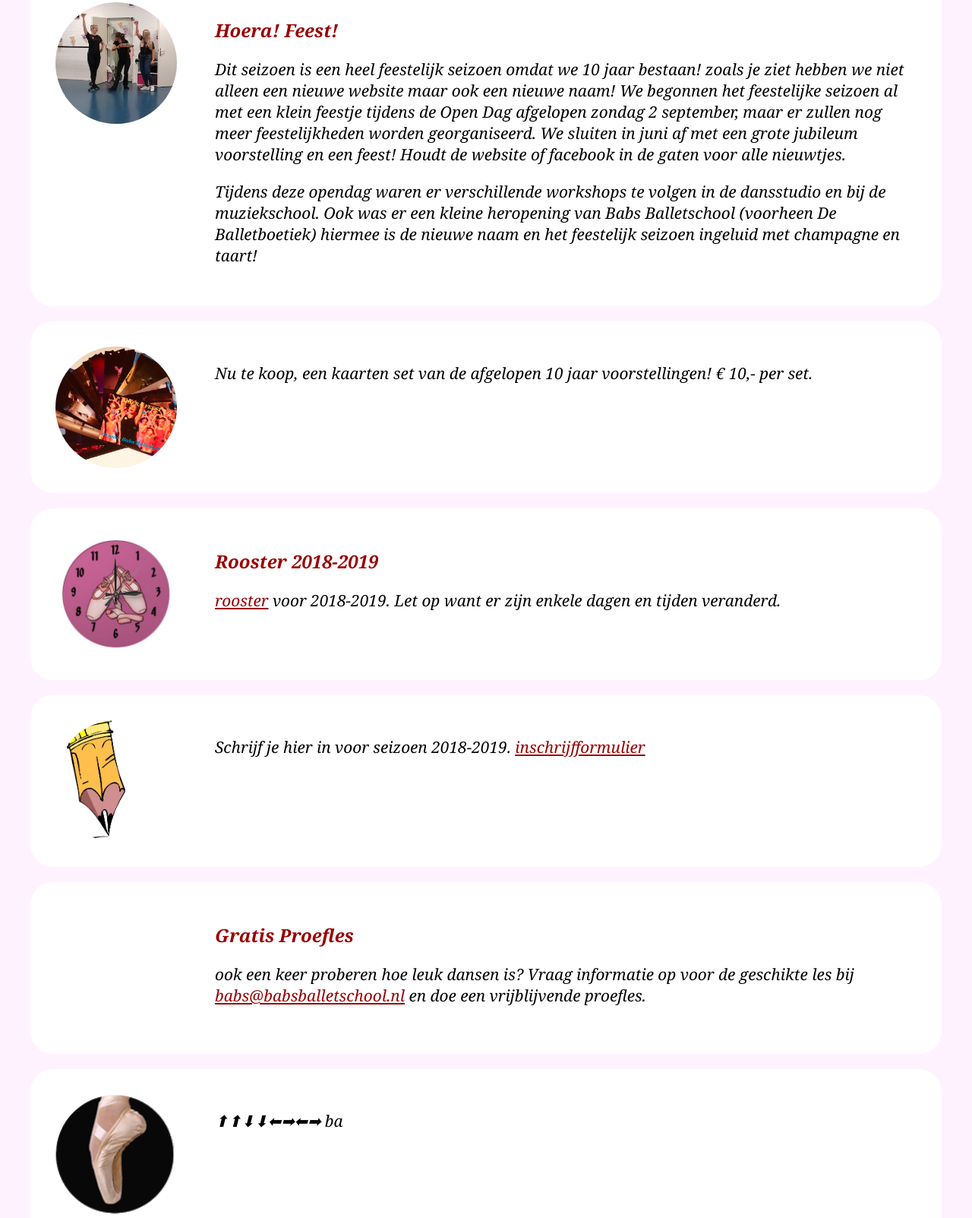
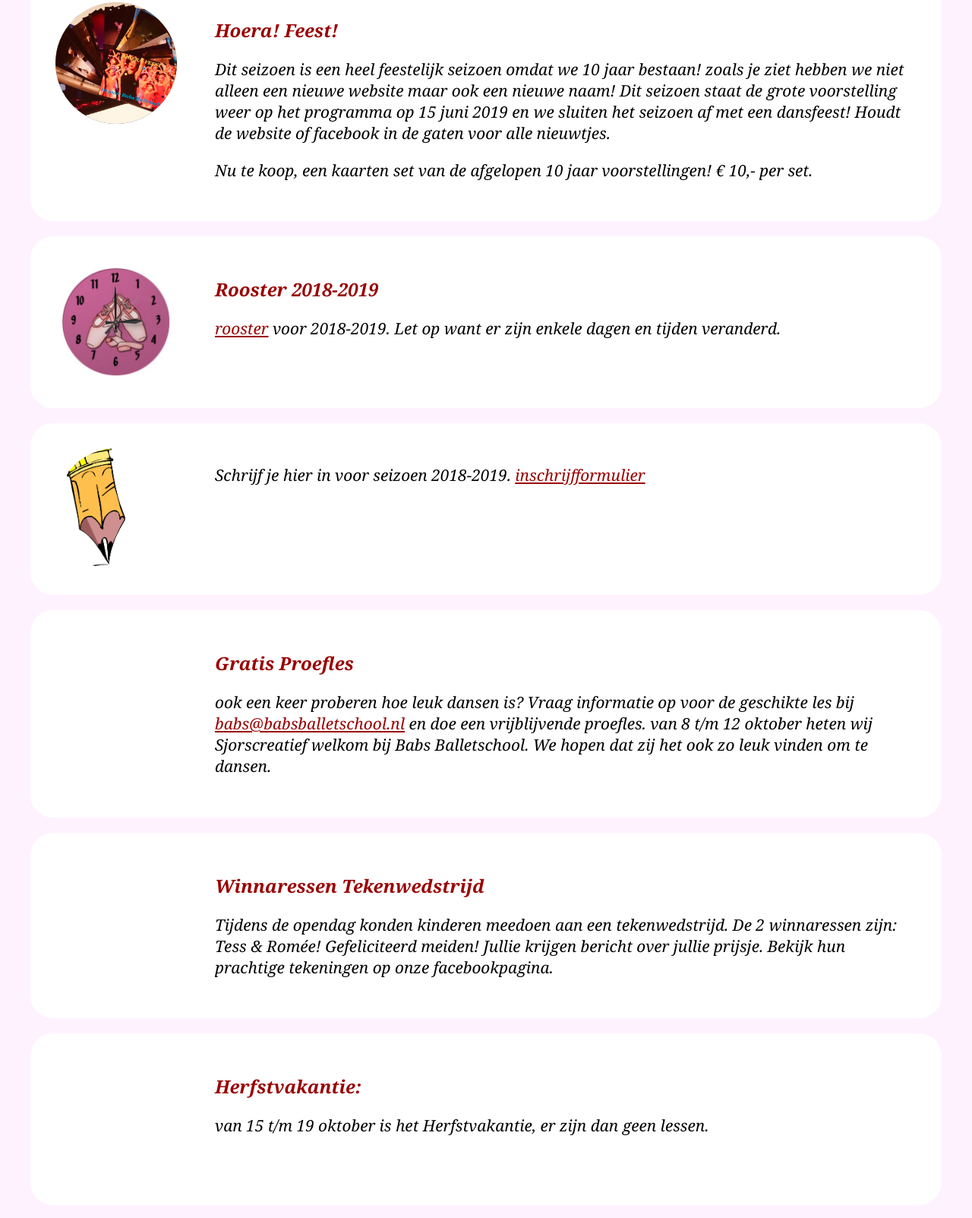
Before and after one commit to babsballetschool/deBalletboetiek.github.io, a plain HTML site: page index.html in a window 1280 px wide. Shown: the part 379-1982 px from the top of the page at 76% size. Drawn offline with Linux system fonts and the light colour scheme.

Commit message:
rebuild pages at 2845a23 at Thu Oct  4 12:50:26 UTC 2018

```diff
--- a/index.html
+++ b/index.html
@@ -33,21 +33,26 @@
         <main class="">
             <div class="where"><span>home</span></div>
             <section><h1 id="hoera-feest-">Hoera! Feest!</h1>
-<p>Dit seizoen is een heel feestelijk seizoen omdat we 10 jaar bestaan! zoals je ziet hebben we niet alleen een nieuwe website maar ook een nieuwe naam!  We begonnen het feestelijke seizoen al met een klein feestje tijdens de Open Dag afgelopen zondag 2 september, maar er zullen nog meer feestelijkheden worden georganiseerd. We sluiten in juni af met een grote jubileum voorstelling en een feest!  Houdt de website of facebook in de gaten voor alle nieuwtjes. </p>
-<p><img src="resources/image/algemeen/Opening%20BB.JPG" alt="Feest, De Balletboetiek wordt Babs Balletschool">
-Tijdens deze opendag waren er verschillende workshops te volgen in de dansstudio en bij de muziekschool.
-Ook was er een kleine heropening van Babs Balletschool (voorheen De Balletboetiek) hiermee is de nieuwe naam en het feestelijk seizoen ingeluid met champagne en taart!</p>
-</section><section><p>Nu te koop, een kaarten set van de afgelopen 10 jaar voorstellingen! € 10,- per set.
-<img src="resources/image/algemeen/kaarten%20set%20Babs%20Balletschool.JPG" alt="Feest, Babs Balletschool bestaat 10 jaar"></p>
+<p>Dit seizoen is een heel feestelijk seizoen omdat we 10 jaar bestaan! zoals je ziet hebben we niet alleen een nieuwe website maar ook een nieuwe naam!  Dit seizoen staat de grote voorstelling weer op het programma op 15 juni 2019 en we sluiten het seizoen af met een dansfeest!  Houdt de website of facebook in de gaten voor alle nieuwtjes. </p>
+<p><img src="resources/image/algemeen/Opening%20BB.JPG" alt="Feest, De Balletboetiek wordt Babs Balletschool"></p>
+<p>Nu te koop, een kaarten set van de afgelopen 10 jaar voorstellingen! € 10,- per set.
+<img src="resources/image/algemeen/kaarten%20set%20Babs%20Balletschool.JPG" alt="Feest, Babs Balletschool bestaat 10 jaar">    </p>
 </section><section><h1 id="rooster-2018-2019">Rooster 2018-2019</h1>
 <p><a href="resources/pdf/RoosterBabsBalletschool2018-2019..pdf">rooster</a>   voor 2018-2019. Let op want er zijn enkele dagen en tijden veranderd.
 <img src="resources/image/algemeen/wanneer.jpg" alt="Wanneer is de les"></p>
 </section><section><p>Schrijf je hier in voor seizoen 2018-2019. <a href="https://docs.google.com/forms/d/e/1FAIpQLScKKMDE3qj1KcmIxWGIdN7Re943kAck9iCVdcWpYOsYjp8lLA/viewform?usp=sf_link">inschrijfformulier</a>
 <img src="resources/image/algemeen/pencil.jpg" alt="inschrijven voor Babs&#39;Balletschool"></p>
 </section><section><h1 id="gratis-proefles">Gratis Proefles</h1>
-<p>ook een keer proberen hoe leuk dansen is? Vraag informatie op voor de geschikte les bij <a href="mailto:babs@babsballetschool.nl">babs@babsballetschool.nl</a> en doe een vrijblijvende proefles.</p>
+<p>ook een keer proberen hoe leuk dansen is? Vraag informatie op voor de geschikte les bij <a href="mailto:babs@babsballetschool.nl">babs@babsballetschool.nl</a> en doe een vrijblijvende proefles.
+van 8 t/m 12 oktober heten wij Sjorscreatief welkom bij Babs Balletschool. We hopen dat zij het ook zo leuk vinden om te dansen.</p>
+</section><section><h1 id="winnaressen-tekenwedstrijd">Winnaressen Tekenwedstrijd</h1>
+<p>Tijdens de opendag konden kinderen meedoen aan een tekenwedstrijd. De 2 winnaressen zijn: Tess &amp; Romée!
+Gefeliciteerd meiden! Jullie krijgen bericht over jullie prijsje.
+Bekijk hun prachtige tekeningen op onze facebookpagina.</p>
+</section><section><h1 id="herfstvakantie-">Herfstvakantie:</h1>
+<p>van 15 t/m 19 oktober is het Herfstvakantie, er zijn dan geen lessen. </p>
 </section><section><p> <img src="resources/image/balletris/babsballetschool-logo.gif" alt="dansplezier bij Babs&#39;Balletschool">
-    ⬆⬆⬇⬇⬅➡⬅➡ ba</p>
+    ⬆⬆⬇⬇⬅➡⬅➡ ba    </p>
 </section>
         </main>
         <footer>
```
